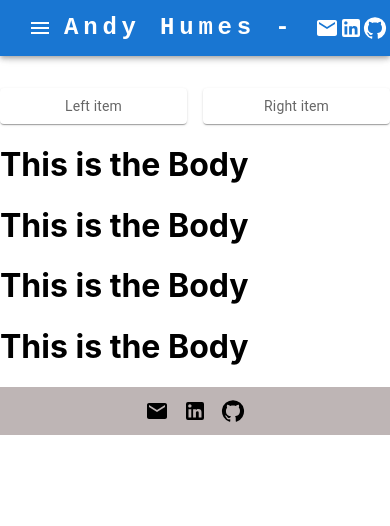
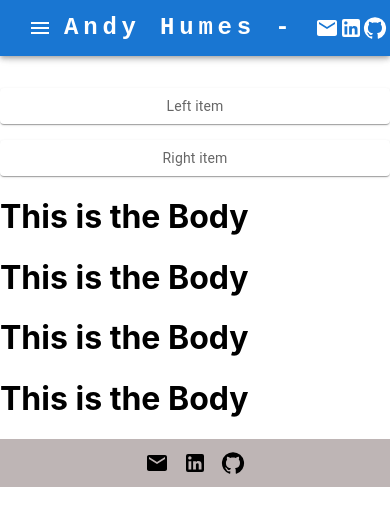
Before and after one commit to humesandrew/andyhumesportfolio, a React (Create React App) app: page / in a window 390 px wide. Shown: the top 526 px of the page. Built offline with nearby package versions, Linux system fonts and the light colour scheme.

Commit message:
resizeformobile

```diff
--- a/src/components/bio/Bio.js
+++ b/src/components/bio/Bio.js
@@ -24,10 +24,10 @@ export default function Bio() {
   return (
     <Box className="bioContainer" sx={{ flexGrow: 1 }}>
       <Grid container spacing={2}>
-        <Grid item xs={6}>
+        <Grid item md={6} xs={12}>
           <Item >Left item</Item>
         </Grid>
-        <Grid item xs={6}>
+        <Grid item md={6} xs={12}>
           <Item >Right item</Item>
         </Grid>
 
```
